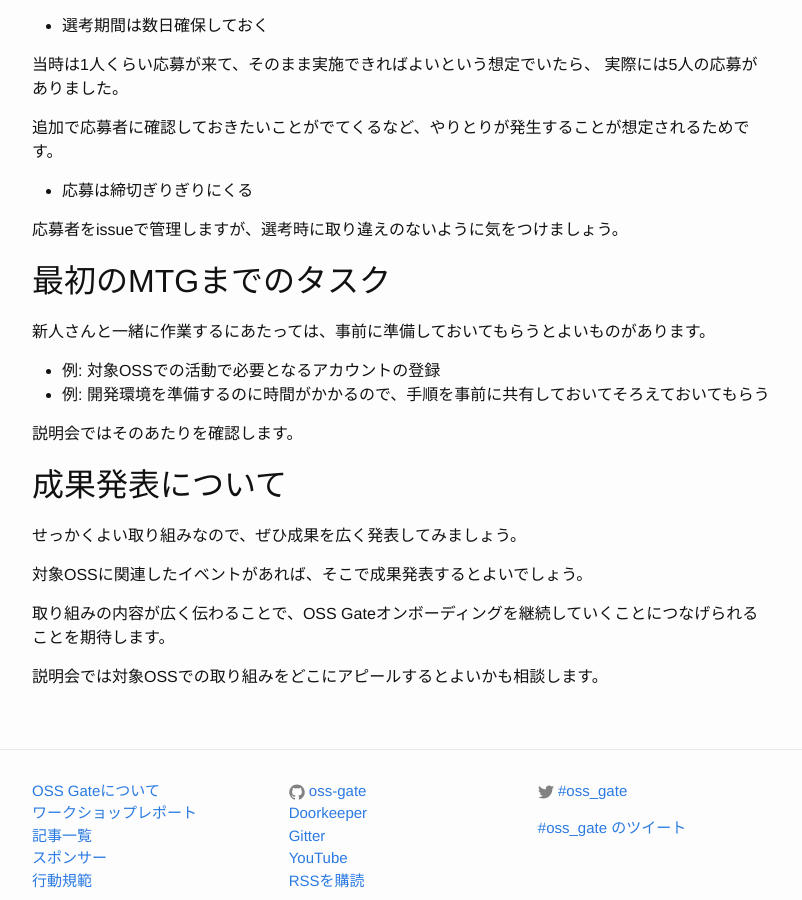
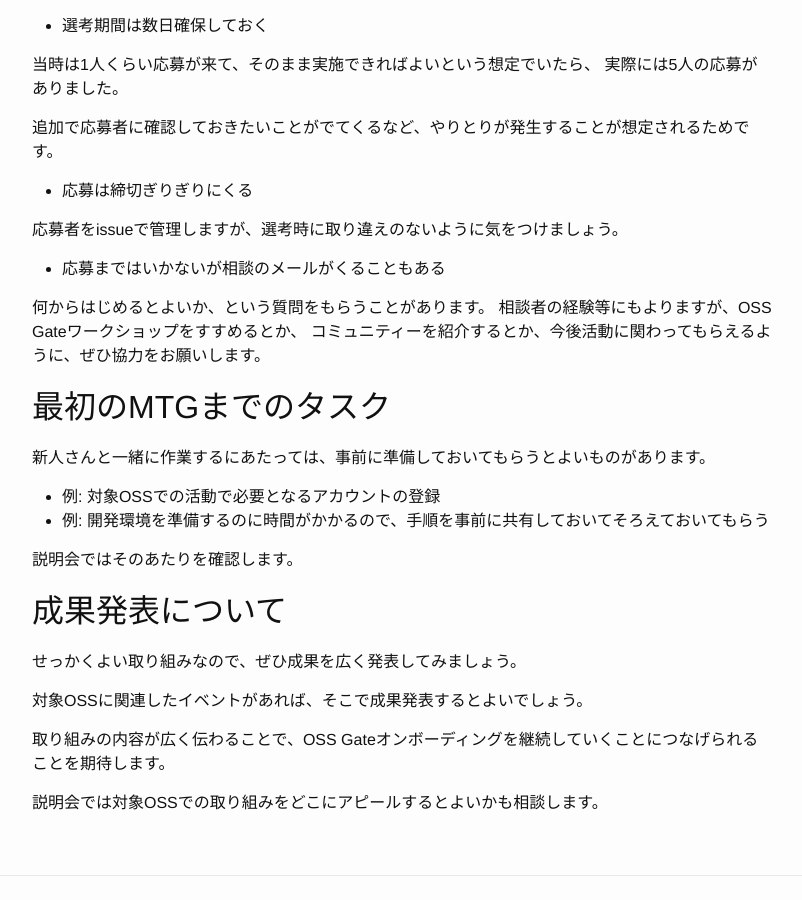
Before and after one commit to oss-gate/on-boarding, a Jekyll site: the page built from process/briefing/mentor.md, in a window 1280 px wide and 900 px high, scrolled down 968 px. Shown: the whole window, without its empty margins (238-1040 px from the left). Built offline with Jekyll 4.4.1, drawn with Linux system fonts in a browser that asks for light colours; Markdown is read by kramdown in place of the engine named in the settings; comment, search, counter and statistics services are not loaded.

Commit message:
Add note for supporting

```diff
--- a/process/briefing/mentor.md
+++ b/process/briefing/mentor.md
@@ -48,6 +48,12 @@ title: 先輩への説明会
 
 応募者をissueで管理しますが、選考時に取り違えのないように気をつけましょう。
 
+* 応募まではいかないが相談のメールがくることもある
+
+何からはじめるとよいか、という質問をもらうことがあります。
+相談者の経験等にもよりますが、OSS Gateワークショップをすすめるとか、
+コミュニティーを紹介するとか、今後活動に関わってもらえるように、ぜひ協力をお願いします。
+
 ## <span id="action-items">最初のMTGまでのタスク</span>
 
 新人さんと一緒に作業するにあたっては、事前に準備しておいてもらうとよいものがあります。
```
